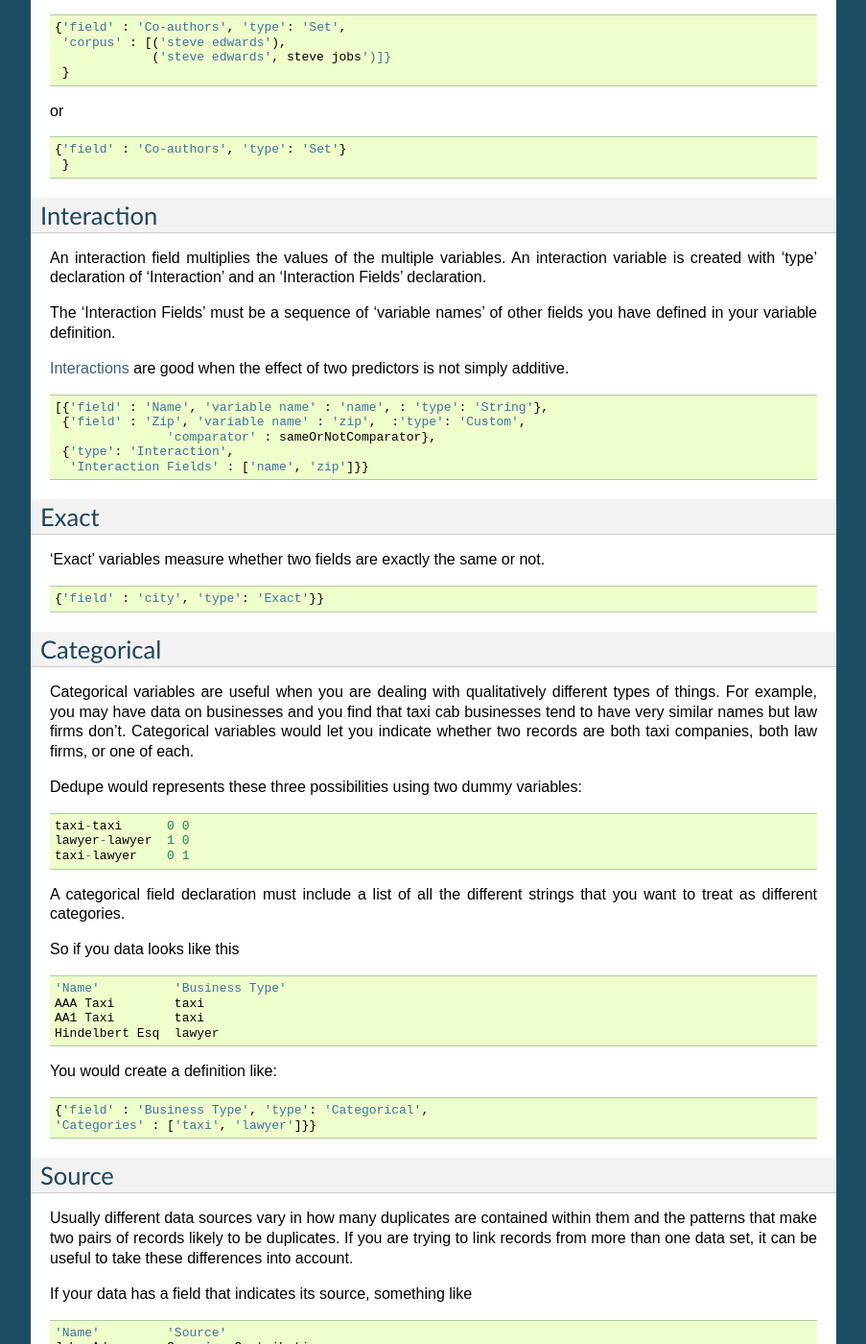
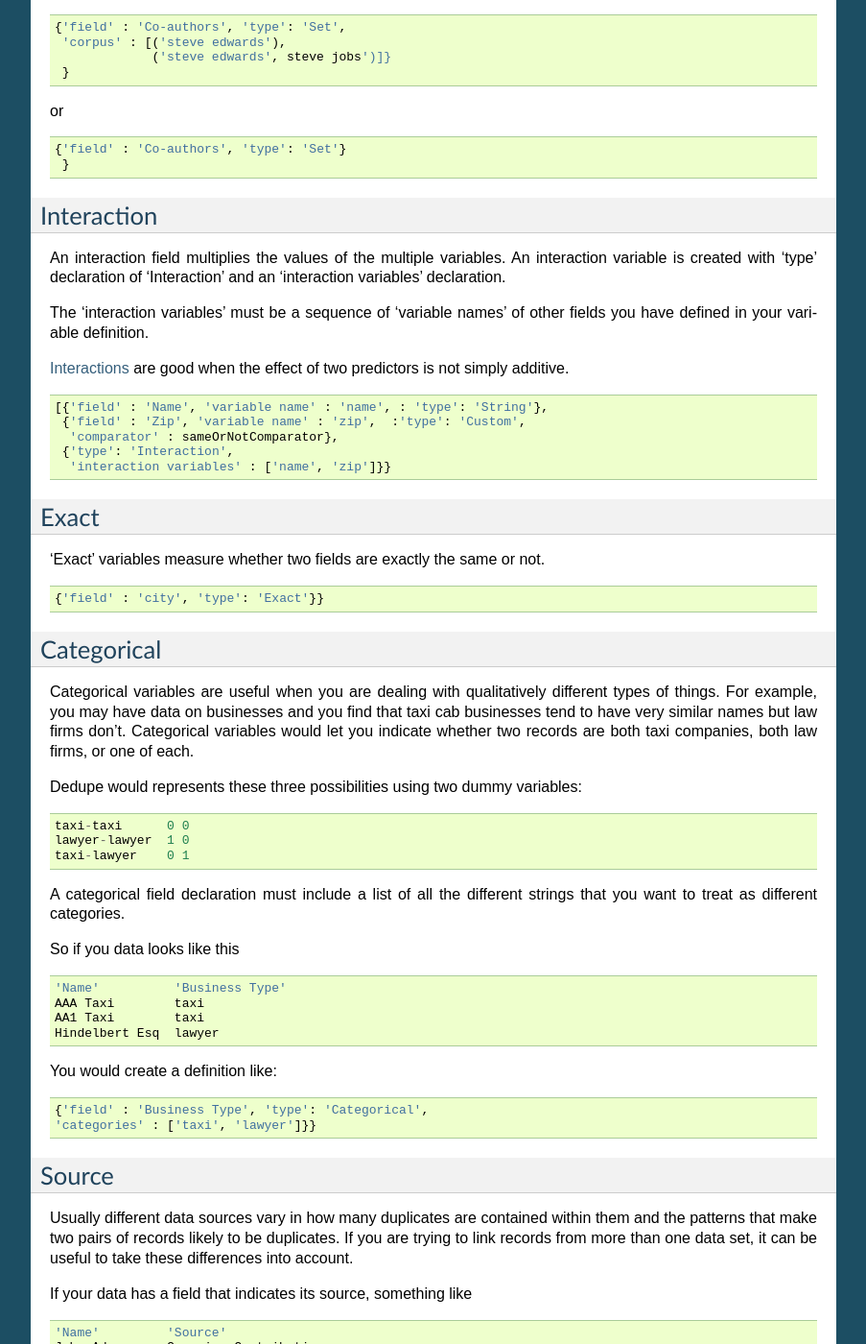
Before and after one commit to dedupeio/dedupe, a Sphinx documentation site: the page built from docs/Variable-definition.rst, in a window 1280 px wide and 1400 px high, scrolled down 1733 px. Shown: the whole window at 96% size, without its empty margins (198-1101 px from the left). Built offline with Sphinx 7.4.7, drawn with Linux system fonts in a browser that asks for light colours; some of the changed text lies outside the part shown.

Commit message:
update docs

```diff
--- a/docs/API-documentation.rst
+++ b/docs/API-documentation.rst
@@ -32,8 +32,8 @@
       variables = [
 	           {'field' : 'Site name', 'type': 'String'},
 		   {'field' : 'Address', 'type': 'String'},
-		   {'field' : 'Zip', 'type': 'String', 'Has Missing':True},
-		   {'field' : 'Phone', 'type': 'String', 'Has Missing':True}
+		   {'field' : 'Zip', 'type': 'String', 'has missing':True},
+		   {'field' : 'Phone', 'type': 'String', 'has missing':True}
 		   ]
 
       deduper = dedupe.Dedupe(variables)
--- a/docs/Variable-definition.rst
+++ b/docs/Variable-definition.rst
@@ -11,8 +11,8 @@
    variables = [
 	        {'field' : 'Site name', 'type': 'String'},
 		{'field' : 'Address', 'type': 'String'},
-		{'field' : 'Zip', 'type': 'String', 'Has Missing':True},
-		{'field' : 'Phone', 'type': 'String', 'Has Missing':True}
+		{'field' : 'Zip', 'type': 'String', 'has missing':True},
+		{'field' : 'Phone', 'type': 'String', 'has missing':True}
 		]
 
 
@@ -144,9 +144,9 @@
 
 An interaction field multiplies the values of the multiple variables.
 An interaction variable is created with 'type' declaration of
-'Interaction' and an 'Interaction Fields' declaration.
+'Interaction' and an 'interaction variables' declaration.
 
-The 'Interaction Fields' must be a sequence of 'variable names' of
+The 'interaction variables' must be a sequence of 'variable names' of
 other fields you have defined in your variable definition.
 
 `Interactions <http://en.wikipedia.org/wiki/Interaction_%28statistics%29>`__
@@ -156,9 +156,9 @@
 
     [{'field' : 'Name', 'variable name' : 'name', : 'type': 'String'},
      {'field' : 'Zip', 'variable name' : 'zip',  :'type': 'Custom',
-                   'comparator' : sameOrNotComparator},
+      'comparator' : sameOrNotComparator},
      {'type': 'Interaction',
-      'Interaction Fields' : ['name', 'zip']}}
+      'interaction variables' : ['name', 'zip']}}
 
 Exact
 ^^^^^
@@ -207,7 +207,7 @@
 .. code:: python
 
     {'field' : 'Business Type', 'type': 'Categorical',
-    'Categories' : ['taxi', 'lawyer']}}
+    'categories' : ['taxi', 'lawyer']}}
 
 Source
 ^^^^^^
@@ -265,13 +265,13 @@
 If one or both fields are missing, the field comparator should return
 ``numpy.nan.`` By default, dedupe will replace these values with zeros.
 
-If you want to model this missing data for a field, you can set ``'Has
-Missing' : True`` in the variable definition. This creates a new,
+If you want to model this missing data for a field, you can set ``'has
+missing' : True`` in the variable definition. This creates a new,
 additional field representing whether the data was present or not and
 zeros out the missing data.
 
-If there is missing data, but you did not declare ``'Has
-Missing' : True`` then the missing data will simply be zeroed out and
+If there is missing data, but you did not declare ``'has
+missing' : True`` then the missing data will simply be zeroed out and
 no field will be created to account for missing data.
 
 This approach is called 'response augmented data' and is described in
@@ -290,7 +290,7 @@
 
 
 If you define an an interaction with a field that you declared to have
-missing data, then ``Has Missing : True`` will also be set for the
+missing data, then ``has missing : True`` will also be set for the
 Interaction field.
 
 Longer example of a variable definition:
@@ -301,8 +301,8 @@
                  {'field' : 'address', 'type' : 'String'},
                  {'field' : 'city', 'type' : 'String'},
                  {'field' : 'zip', 'type' : 'Custom', 'comparator' : sameOrNotComparator},
-                 {field' : 'cuisine', 'type' : 'String', 'Has Missing': True}
-                 {'type' : 'Interaction', 'Interaction Fields' : ['name', 'city']}
+                 {field' : 'cuisine', 'type' : 'String', 'has missing': True}
+                 {'type' : 'Interaction', 'interaction variables' : ['name', 'city']}
                  ]
 
 Multiple Variables comparing same field
```
Also changed, not shown: other parts of docs/Variable-definition.rst (+1 -1 lines).
